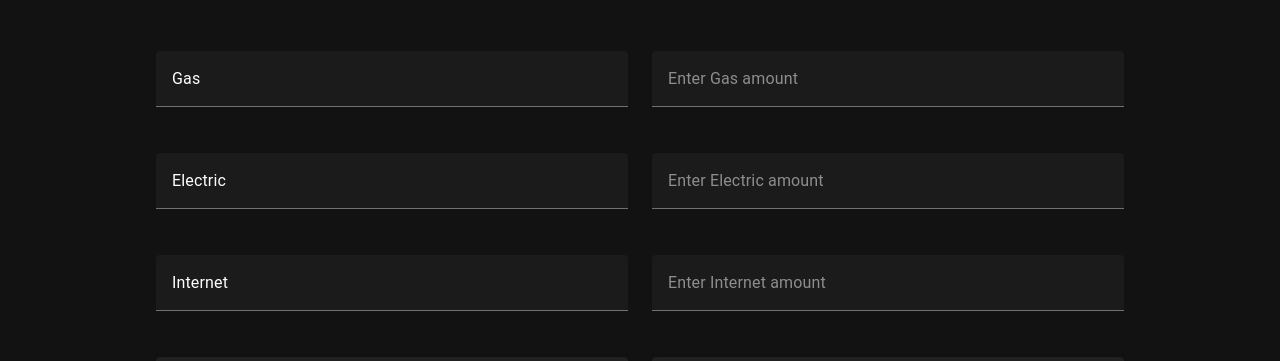
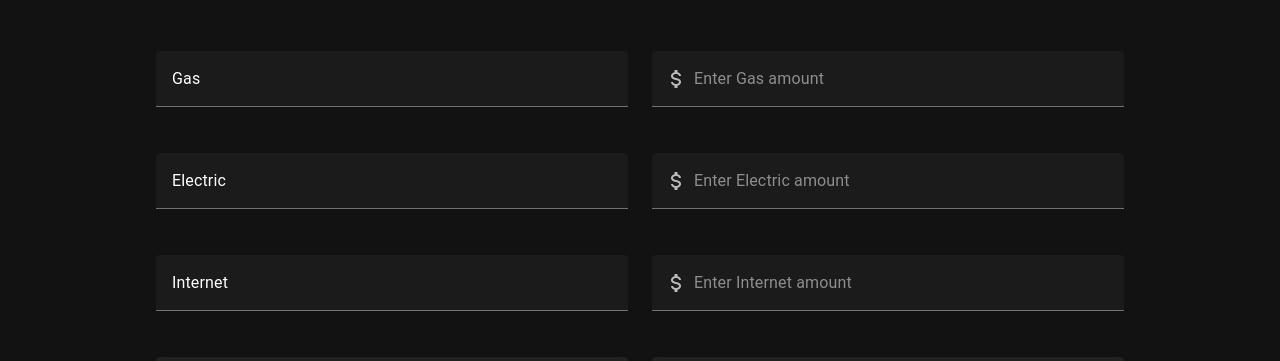
Before and after one commit to campbell-frost/UtilCalculator, a Vue app: page / in a window 1280 px wide. Shown: the part 142-503 px from the top of the page. Built offline with nearby package versions, Linux system fonts and the light colour scheme.

Commit message:
added dollar sign to input field

```diff
--- a/src/components/UtilCalc.vue
+++ b/src/components/UtilCalc.vue
@@ -10,7 +10,8 @@
         </v-col>
         <v-col>
           <v-text-field v-model="utility.amount" :placeholder="'Enter ' + utility.name + ' amount'"
-            class="input-field"></v-text-field>
+                class="input-field" prepend-inner-icon="mdi-currency-usd"></v-text-field>
+
         </v-col>
       </v-row>
       <v-row>
```
